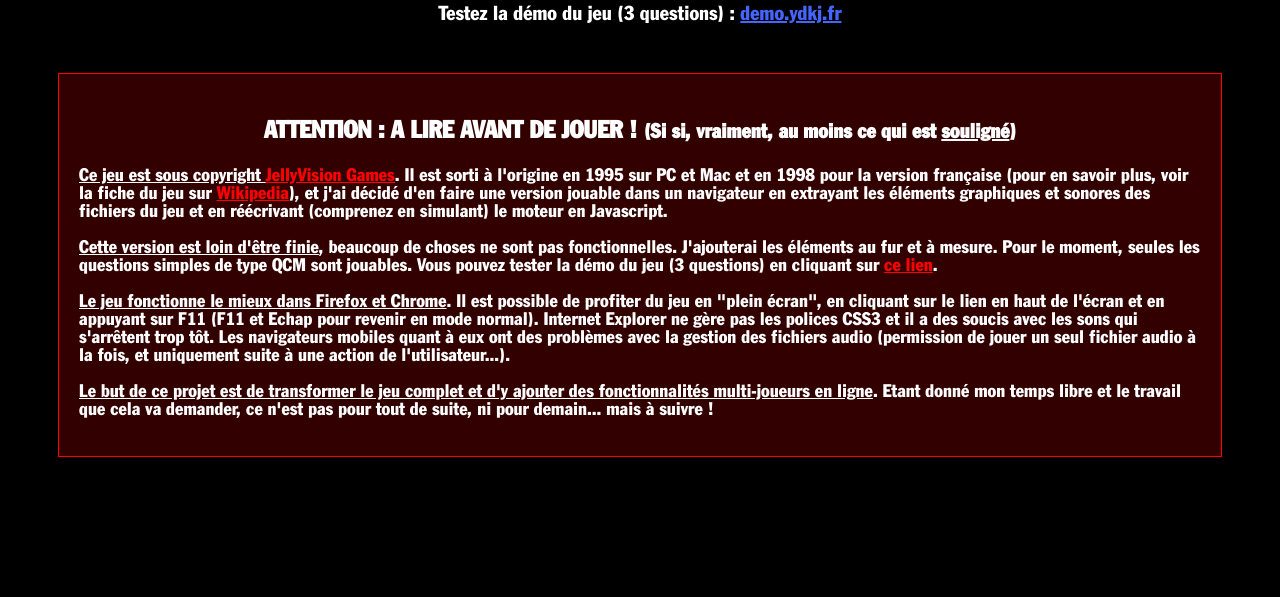
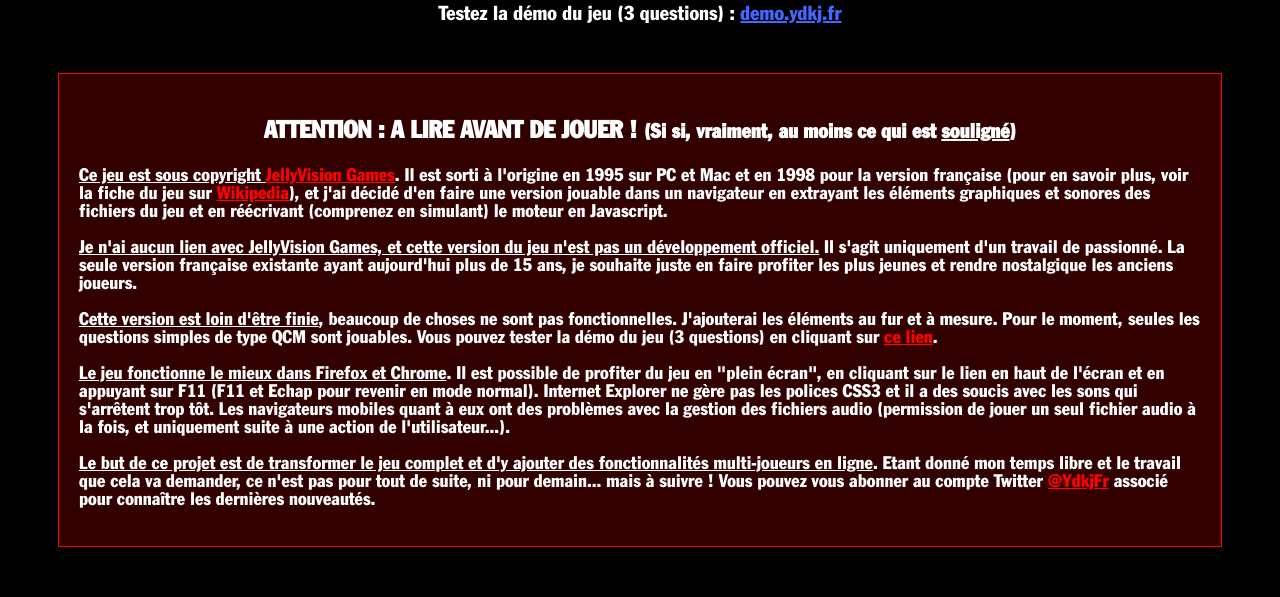
Before and after one commit to Mwyann/ydkjs, a PHP site: page / in a window 1280 px wide. Shown: the part 475-1072 px from the top of the page. Before the commit the page ends 932 px from the top, so only its background shows below. Run offline with PHP 8.4, Linux system fonts and the light colour scheme.

Commit message:
Ajout de la clarification sur le Copyright et le twitter
git-svn-id: https://svn.ydkjs.eu@80 474cd47a-f06f-4151-8730-396d9296b85e

```diff
--- a/html/index-demo.php
+++ b/html/index-demo.php
@@ -63,11 +63,13 @@ function startgame() {
     <p>
      <u>Ce jeu est sous copyright <a style="color:#F00" href="http://www.jellyvision.com/">JellyVision Games</a></u>. Il est sorti à l'origine en 1995 sur PC et Mac et en 1998 pour la version française (pour en savoir plus, voir la fiche du jeu sur <a style="color:#F00" href="http://fr.wikipedia.org/wiki/You_Don%27t_Know_Jack_%28s%C3%A9rie_de_jeux_vid%C3%A9o%29">Wikipedia</a>), et j'ai décidé d'en faire une version jouable dans un navigateur en extrayant les éléments graphiques et sonores des fichiers du jeu et en réécrivant (comprenez en simulant) le moteur en Javascript.<br/>
      <br/>
+     <u>Je n'ai aucun lien avec JellyVision Games, et cette version du jeu n'est pas un développement officiel.</u> Il s'agit uniquement d'un travail de passionné. La seule version française existante ayant aujourd'hui plus de 15 ans, je souhaite juste en faire profiter les plus jeunes et rendre nostalgique les anciens joueurs.<br/>
+     <br/>
      <u>Ceci n'est que la démo du jeu original, et elle est loin d'être finie</u>, beaucoup de choses ne sont pas fonctionnelles. J'ajouterai les éléments au fur et à mesure. Vous pouvez télécharger la démo d'origine en cliquant sur <a style="color:#F00" href="JACKDemo.zip">ce lien</a>.<br/>
      <br/>
      <u>Le jeu fonctionne le mieux dans Firefox et Chrome</u>. Il est possible de profiter du jeu en "plein écran", en cliquant sur le lien en haut de l'écran et en appuyant sur F11 (F11 et Echap pour revenir en mode normal). Internet Explorer ne gère pas les polices CSS3 et il a des soucis avec les sons qui s'arrêtent trop tôt. Les navigateurs mobiles quant à eux ont des problèmes avec la gestion des fichiers audio (permission de jouer un seul fichier audio à la fois, et uniquement suite à une action de l'utilisateur...).<br/>
      <br/>
-     <u>Le but de ce projet est de transformer le jeu complet et d'y ajouter des fonctionnalités multi-joueurs en ligne</u>. Etant donné mon temps libre et le travail que cela va demander, ce n'est pas pour tout de suite, ni pour demain... mais à suivre ! Si vous ne connaissez pas déjà le jeu, je vous laisse le découvrir.<br/>
+     <u>Le but de ce projet est de transformer le jeu complet et d'y ajouter des fonctionnalités multi-joueurs en ligne</u>. Etant donné mon temps libre et le travail que cela va demander, ce n'est pas pour tout de suite, ni pour demain... mais à suivre ! Vous pouvez vous abonner au compte Twitter <a style="color:#F00" href="https://twitter.com/YdkjFr" target="_blank">@YdkjFr</a> associé pour connaître les dernières nouveautés. Si vous ne connaissez pas déjà le jeu, je vous laisse le découvrir.<br/>
      <br/>
      Contact : <a style="color:#F00" href="mailto:demo@ydkj.fr">demo@ydkj.fr</a>
      <br/>
--- a/html/index.php
+++ b/html/index.php
@@ -192,11 +192,13 @@ if (!isset($_SESSION['id'])) {
             <p>
                 <u>Ce jeu est sous copyright <a style="color:#F00" href="http://www.jellyvision.com/">JellyVision Games</a></u>. Il est sorti à l'origine en 1995 sur PC et Mac et en 1998 pour la version française (pour en savoir plus, voir la fiche du jeu sur <a style="color:#F00" href="http://fr.wikipedia.org/wiki/You_Don%27t_Know_Jack_%28s%C3%A9rie_de_jeux_vid%C3%A9o%29">Wikipedia</a>), et j'ai décidé d'en faire une version jouable dans un navigateur en extrayant les éléments graphiques et sonores des fichiers du jeu et en réécrivant (comprenez en simulant) le moteur en Javascript.<br/>
                 <br/>
+                <u>Je n'ai aucun lien avec JellyVision Games, et cette version du jeu n'est pas un développement officiel.</u> Il s'agit uniquement d'un travail de passionné. La seule version française existante ayant aujourd'hui plus de 15 ans, je souhaite juste en faire profiter les plus jeunes et rendre nostalgique les anciens joueurs.<br/>
+                <br/>
                 <u>Cette version est loin d'être finie</u>, beaucoup de choses ne sont pas fonctionnelles. J'ajouterai les éléments au fur et à mesure. Pour le moment, seules les questions simples de type QCM sont jouables. Vous pouvez tester la démo du jeu (3 questions) en cliquant sur <a style="color:#F00" href="http://demo.ydkj.fr/">ce lien</a>.<br/>
                 <br/>
                 <u>Le jeu fonctionne le mieux dans Firefox et Chrome</u>. Il est possible de profiter du jeu en "plein écran", en cliquant sur le lien en haut de l'écran et en appuyant sur F11 (F11 et Echap pour revenir en mode normal). Internet Explorer ne gère pas les polices CSS3 et il a des soucis avec les sons qui s'arrêtent trop tôt. Les navigateurs mobiles quant à eux ont des problèmes avec la gestion des fichiers audio (permission de jouer un seul fichier audio à la fois, et uniquement suite à une action de l'utilisateur...).<br/>
                 <br/>
-                <u>Le but de ce projet est de transformer le jeu complet et d'y ajouter des fonctionnalités multi-joueurs en ligne</u>. Etant donné mon temps libre et le travail que cela va demander, ce n'est pas pour tout de suite, ni pour demain... mais à suivre !<br/>
+                <u>Le but de ce projet est de transformer le jeu complet et d'y ajouter des fonctionnalités multi-joueurs en ligne</u>. Etant donné mon temps libre et le travail que cela va demander, ce n'est pas pour tout de suite, ni pour demain... mais à suivre ! Vous pouvez vous abonner au compte Twitter <a style="color:#F00" href="https://twitter.com/YdkjFr" target="_blank">@YdkjFr</a> associé pour connaître les dernières nouveautés.<br/>
             </p>
         </div>
     <?php
```
